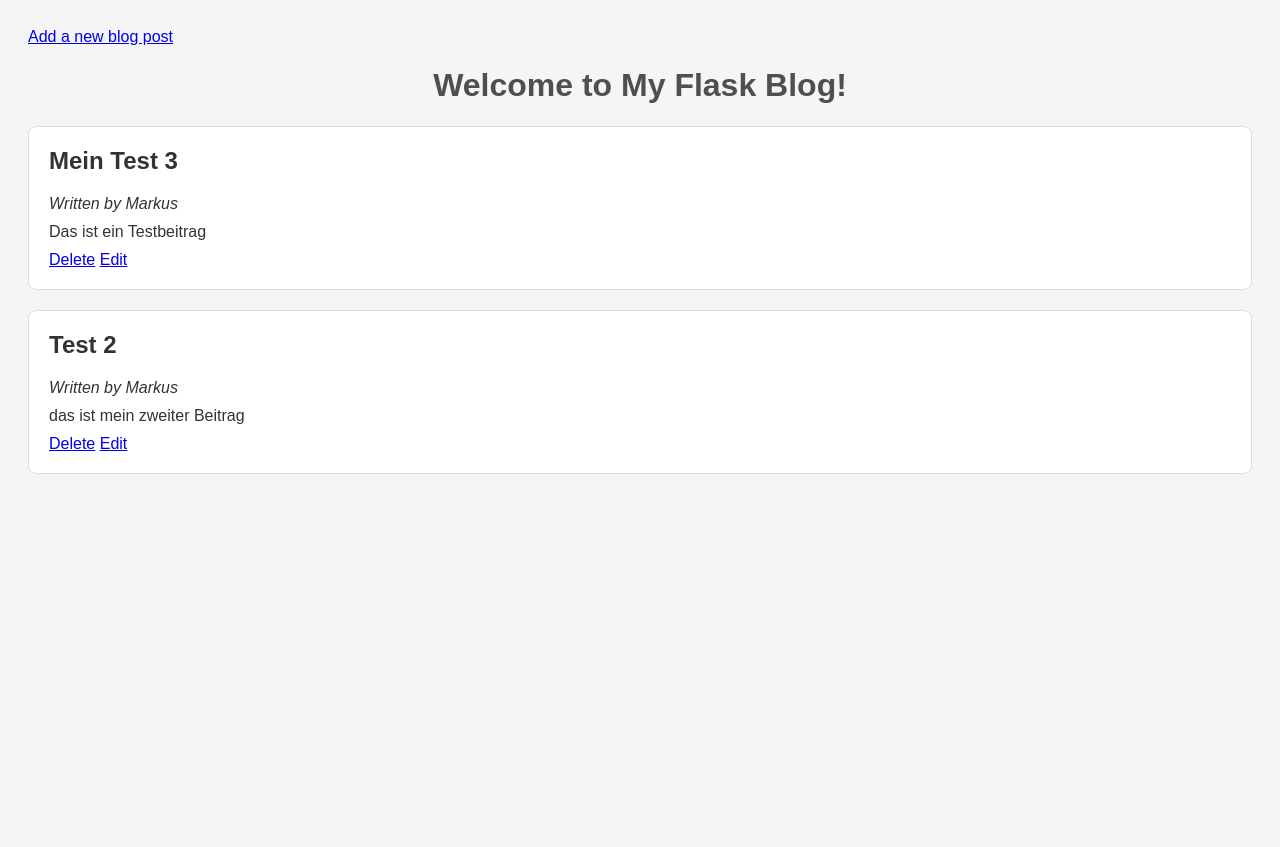
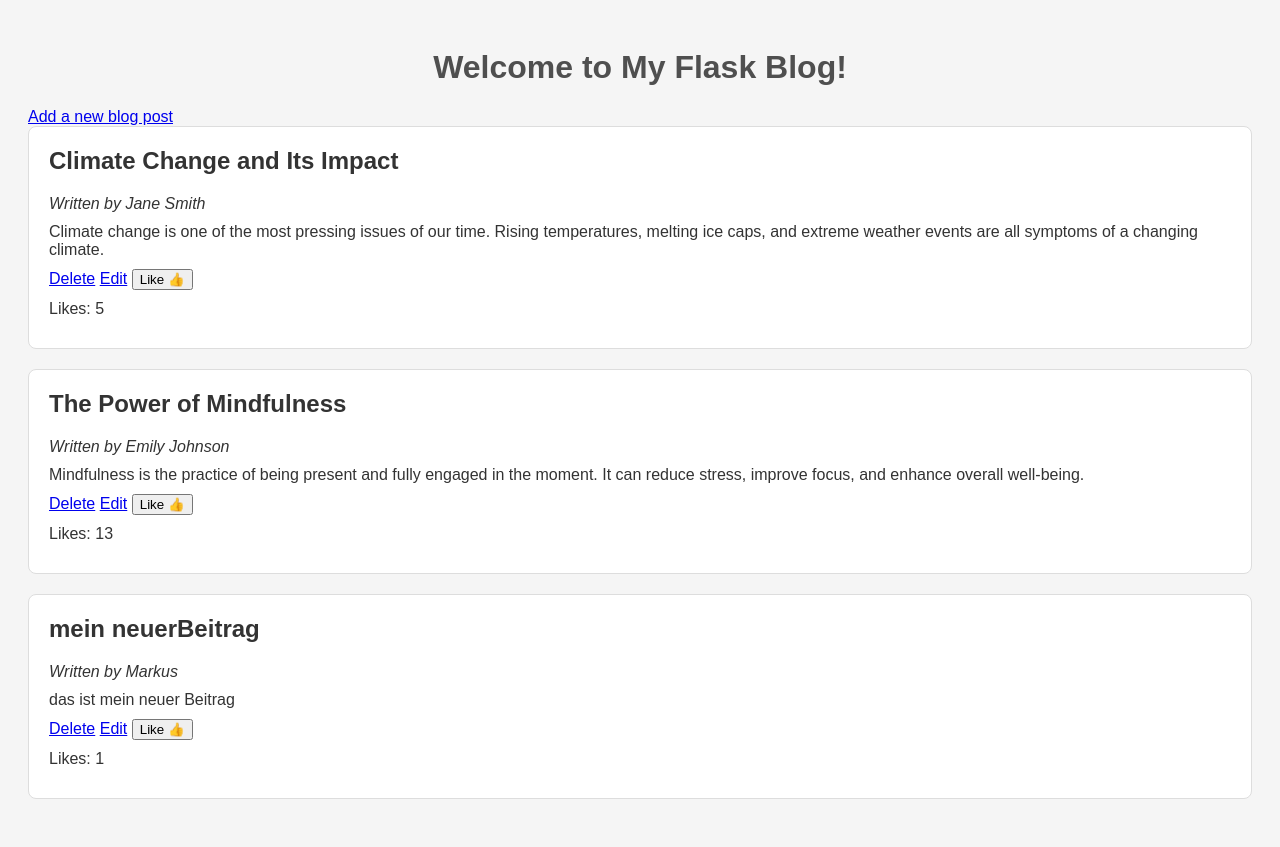
Before and after one commit to markus-niessen/masterblog, a Flask app: page / in a window 1280 px wide. Before the commit the page ends 474 px from the top, so only its background shows below. Run offline with Flask 3, Linux system fonts and the light colour scheme.

Commit message:
Add like functionality for blog posts

```diff
--- a/app.py
+++ b/app.py
@@ -35,7 +35,8 @@ def add():
             "id": new_id,
             "title": title,
             "author": author,
-            "content": content
+            "content": content,
+            "likes": 0
         }
 
         blog_posts.append(new_post)
@@ -77,6 +78,7 @@ def update(post_id):
         post["author"] = request.form.get("author")
         post["content"] = request.form.get("content")
 
+
         for index, blog_post in enumerate(blog_posts):
             if blog_post["id"] == post_id:
                 blog_posts[index] = post
@@ -88,5 +90,18 @@ def update(post_id):
 
     return render_template("update.html", post=post)
 
+@app.route("/like/<int:id>")
+def like(id):
+    blog_posts = load_posts()
+
+    for post in blog_posts:
+        if post["id"] == id:
+            post["likes"] += 1
+            break
+
+    save_posts(blog_posts)
+
+    return redirect(url_for("index"))
+
 if __name__ == "__main__":
     app.run(host="0.0.0.0", port=5000, debug=True)
--- a/blog_posts.json
+++ b/blog_posts.json
@@ -1,14 +1,23 @@
 [
     {
+        "id": 2,
+        "title": "Climate Change and Its Impact",
+        "author": "Jane Smith",
+        "content": "Climate change is one of the most pressing issues of our time. Rising temperatures, melting ice caps, and extreme weather events are all symptoms of a changing climate.",
+        "likes": 5
+    },
+    {
         "id": 3,
-        "title": "Mein Test 3",
-        "author": "Markus",
-        "content": "Das ist ein Testbeitrag"
+        "title": "The Power of Mindfulness",
+        "author": "Emily Johnson",
+        "content": "Mindfulness is the practice of being present and fully engaged in the moment. It can reduce stress, improve focus, and enhance overall well-being.",
+        "likes": 13
     },
     {
         "id": 4,
-        "title": "Test 2",
+        "title": "mein neuerBeitrag",
         "author": "Markus",
-        "content": "das ist mein zweiter Beitrag\r\n"
+        "content": "das ist mein neuer Beitrag\r\n",
+        "likes": 1
     }
 ]
--- a/templates/index.html
+++ b/templates/index.html
@@ -4,18 +4,22 @@
     <meta charset="UTF-8">
     <meta name="viewport" content="width=device-width, initial-scale=1.0">
     <title>My Flask Blog</title>
-    <a href="/add">Add a new blog post</a>
     <link rel="stylesheet" href="{{ url_for('static', filename='css/style.css') }}">
 </head>
 <body>
     <h1>Welcome to My Flask Blog!</h1>
+    <a href="/add">Add a new blog post</a>
     {% for post in posts %}
 <div class="post">
     <h2>{{ post.title }}</h2>
     <p><em>Written by {{ post.author }}</em></p>
     <p>{{ post.content }}</p>
-    <a href="{{ url_for('delete', post_id=post['id']) }}">Delete</a>
+    <a href="{{ url_for('delete', post_id=post.id) }}">Delete</a>
     <a href="{{ url_for('update', post_id=post.id) }}">Edit</a>
+    <a href="{{ url_for('like', id=post.id) }}">
+    <button>Like 👍</button>
+    </a>
+    <p>Likes: {{ post.likes }}</p>
 </div>
 {% endfor %}
 </body>
```
